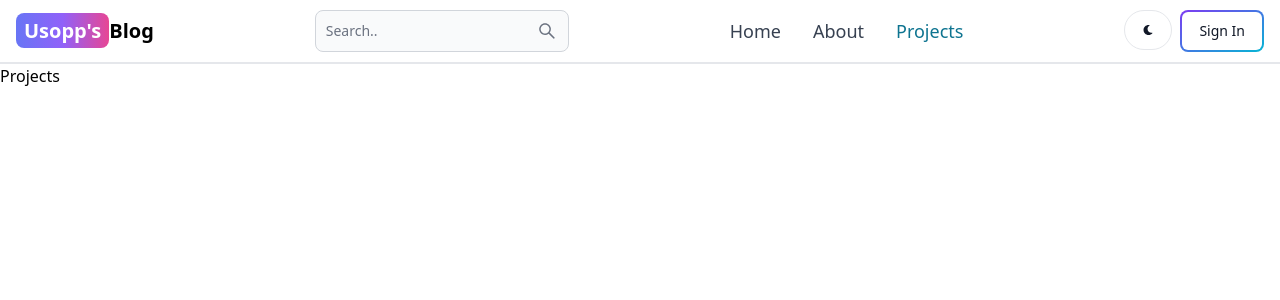
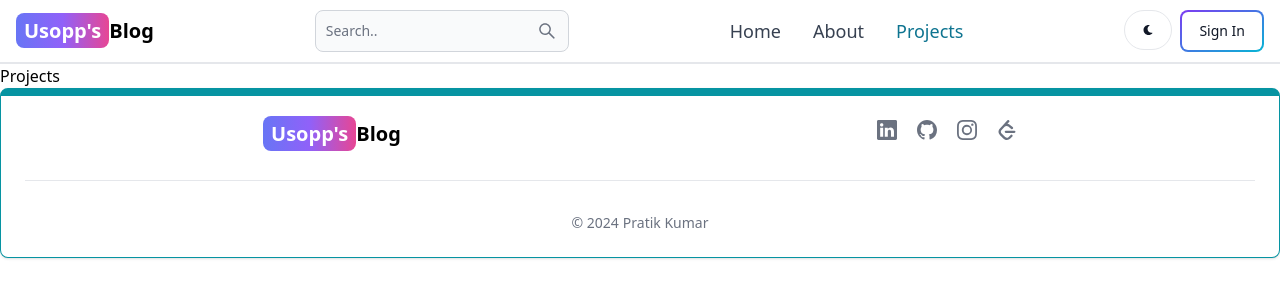
Before and after one commit to pratik-parascout/MERN_Blog, a React (Vite) app in the folder ussop/: page /projects in a window 1280 px wide. Shown: the top 300 px of the page. Built offline with nearby package versions, Linux system fonts and the light colour scheme.

Commit message:
chore: Add react-icons package and create Footer component

```diff
--- a/package.json
+++ b/package.json
@@ -16,6 +16,7 @@
     "dotenv": "^16.4.5",
     "express": "^4.19.2",
     "mongoose": "^8.3.4",
-    "nodemon": "^3.1.0"
+    "nodemon": "^3.1.0",
+    "react-icons": "^5.2.1"
   }
 }
--- a/ussop/src/App.jsx
+++ b/ussop/src/App.jsx
@@ -6,6 +6,7 @@ import { Signup } from './pages/Signup'
 import { Dashboard } from './pages/Dashboard'
 import { Projects } from './pages/Projects'
 import { Header } from './components/Header'
+import Footer from './components/Footer'
 
 export default function App() {
   return <BrowserRouter>
@@ -19,5 +20,6 @@ export default function App() {
       <Route path='/projects' element={<Projects />} />
 
     </Routes>
+    <Footer />
   </BrowserRouter>
 }
--- /dev/null
+++ b/ussop/src/components/Footer.jsx
@@ -0,0 +1,51 @@
+import {Footer} from 'flowbite-react'
+import {Link} from 'react-router-dom'
+import { BsLinkedin, BsGithub, BsInstagram } from 'react-icons/bs';
+import { SiLeetcode } from 'react-icons/si'
+
+const FooterComp = () => {
+  return (
+    <Footer container className="border border-t-8 border-teal-500">
+      <div className="w-full max-w-7xl mx-auto">
+        <div className="self-center whitespace-nowrap text-lg sm:text-xl font-semibold dark:text-white flex justify-around">
+          <Link
+            to="/"
+            className="self-center whitespace-nowrap text-lg sm:text-xl font-semibold dark:text-white"
+          >
+            <span className="px-2 py-1 bg-gradient-to-r from-indigo-500 via-purple-500 to-pink-500 rounded-lg text-white">
+              Usopp's
+            </span>
+            Blog
+          </Link>
+          <div className="flex gap-5">
+            <Footer.Icon
+              href="https://www.linkedin.com/in/pratik-kumar-b82761228"
+              icon={BsLinkedin}
+            />
+            <Footer.Icon
+              href="https://github.com/pratik-parascout"
+              icon={BsGithub}
+            />
+            <Footer.Icon
+              href="https://www.instagram.com/parasc0ut/"
+              icon={BsInstagram}
+            />
+            <Footer.Icon
+              href="https://leetcode.com/u/para_scout/"
+              icon={SiLeetcode}
+            />
+          </div>
+        </div>
+        <div>
+          <Footer.Divider />
+          <Footer.Copyright
+            href="https://www.linkedin.com/in/pratik-kumar-b82761228"
+            by="Pratik Kumar"
+            year={new Date().getFullYear()}
+          />
+        </div>
+      </div>
+    </Footer>
+  )
+}
+export default FooterComp
```
Also changed, not shown: 1 other file (tests, documents, lock files or other folders).
